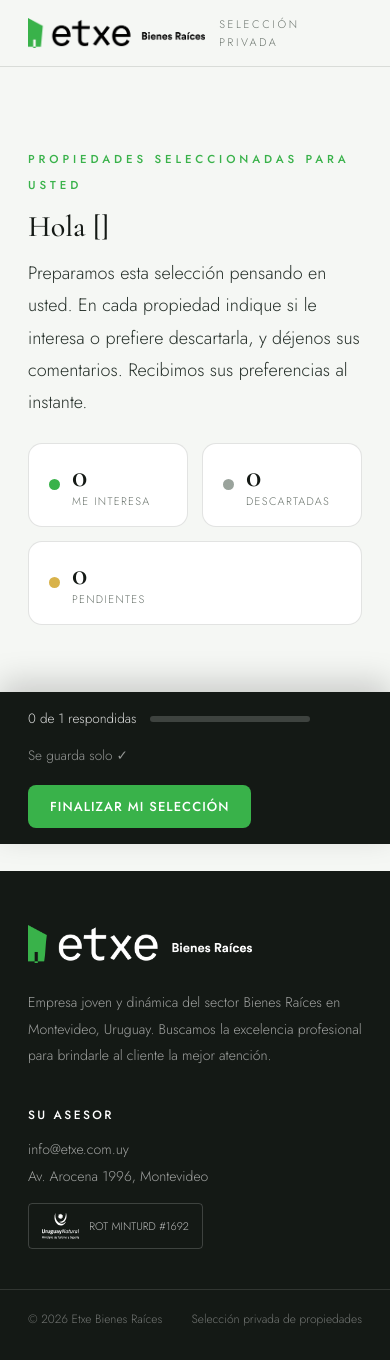
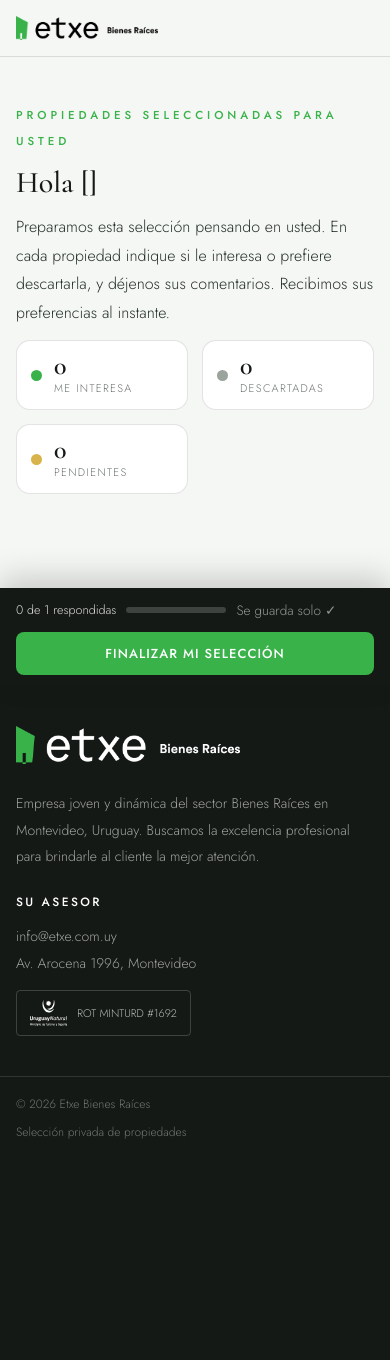
Before and after one commit to tinchomautner/inmocrm, a Flask app: template templates/portal.html in a window 390 px wide. After the commit the page ends 1139 px from the top, so only its background shows below. Run offline with Flask 3, Linux system fonts and the light colour scheme; the template is opened without the code that fills it: most values are stand-ins (such as "Sample title", 1, 10 or a date in 2020).

Commit message:
Responsive mobile/PC: paddings, stats 2x2, filas apiladas, fichas y barra inferior

```diff
--- a/static/style.css
+++ b/static/style.css
@@ -178,3 +178,52 @@
 /* done screen */
 .done { text-align: center; padding: 60px 20px; }
 .done .big { font-size: 3rem; }
+
+/* ============ Responsive (mobile / tablet) ============ */
+img { max-width: 100%; height: auto; }
+
+@media (max-width: 760px) {
+  .wrap { padding: 18px 16px 96px; }
+  .topbar .inner { padding: 0 16px; height: 56px; }
+  .topbar img { height: 24px; }
+  .topbar .tag { font-size: 9.5px; letter-spacing: .12em; }
+
+  h1 { font-size: 30px; }
+  h2 { font-size: 21px; }
+  .panel { padding: 16px; }
+  .intro { padding: 26px 0 12px !important; }
+  .intro .msg { font-size: 16px; }
+  .grid2 { grid-template-columns: 1fr; }
+
+  /* admin: filas de propiedad apiladas y prolijas */
+  .prop { grid-template-columns: 78px 1fr; gap: 12px; }
+  .prop img.thumb, .prop .thumb { width: 78px; height: 62px; }
+  .prop .ttl { font-size: 17px; }
+  .prop .resp { grid-column: 1 / -1; text-align: left; display: flex; align-items: center; justify-content: space-between; gap: 10px; }
+  .prop .resp form { margin-top: 0 !important; }
+
+  /* stats: 2 por fila (grid determinístico) */
+  .stats { display: grid; grid-template-columns: 1fr 1fr; }
+  .stat { min-width: 0; padding: 12px 14px; }
+  .stat .n { font-size: 26px; }
+
+  /* portal */
+  .info { padding: 20px 18px; }
+  .info h3 { font-size: 22px; }
+  .info .price { font-size: 24px; }
+  .gal, .gal .main, .gal .ph { min-height: 210px; }
+  .gal .main { max-height: 300px; }
+
+  /* footer + barra inferior */
+  footer { padding: 40px 0 24px; }
+  footer .fg { padding: 0 16px; gap: 26px; }
+  .fbot { padding: 18px 16px 0; flex-direction: column; }
+  .actionbar .inner { padding: 11px 16px; gap: 10px; }
+  .progress { font-size: 12.5px; gap: 10px; }
+  .pbar { width: 100px; }
+  #finishBtn { flex: 1 1 auto; justify-content: center; }
+}
+
+@media (max-width: 400px) {
+  .topbar .tag { display: none; }
+}
```
